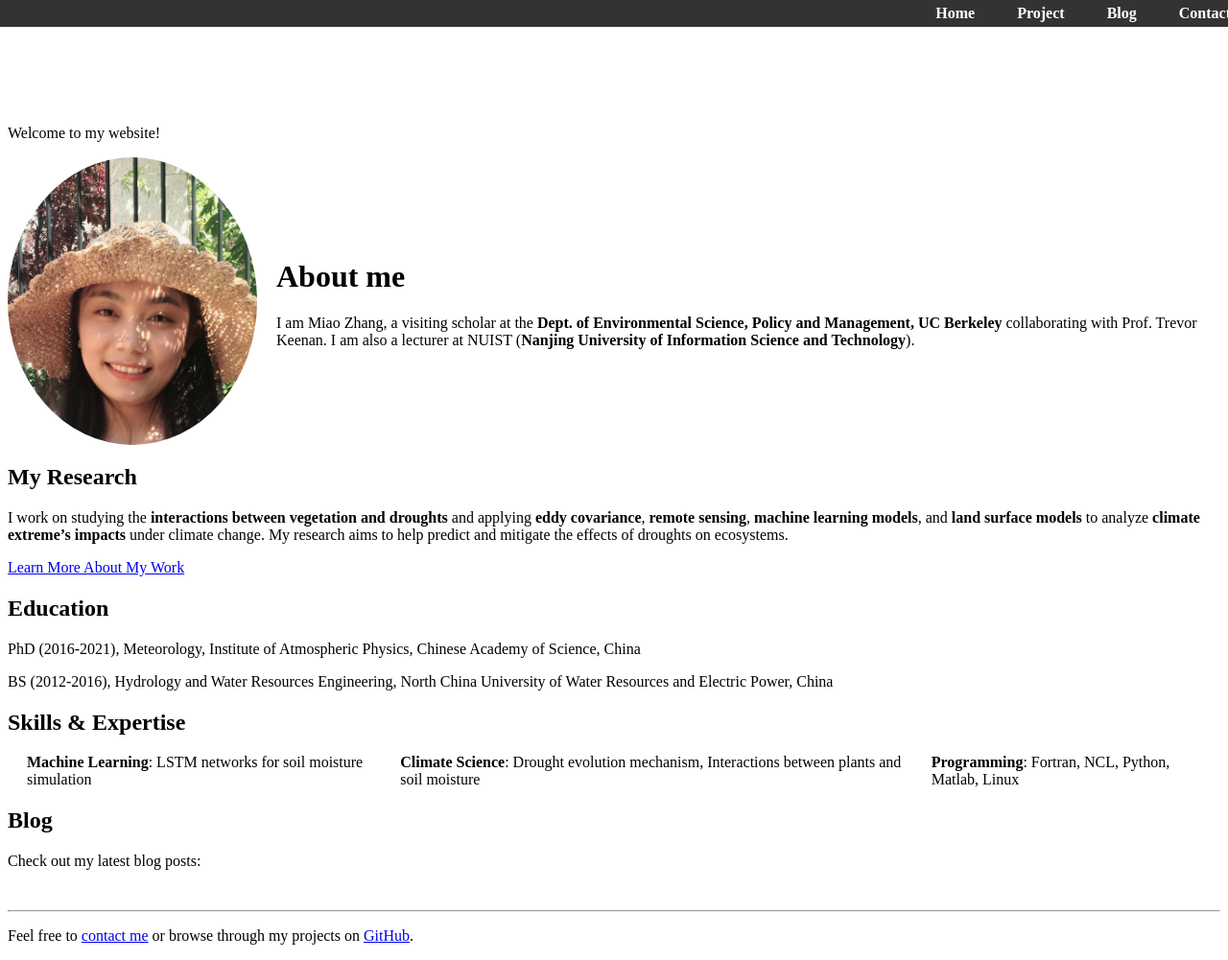
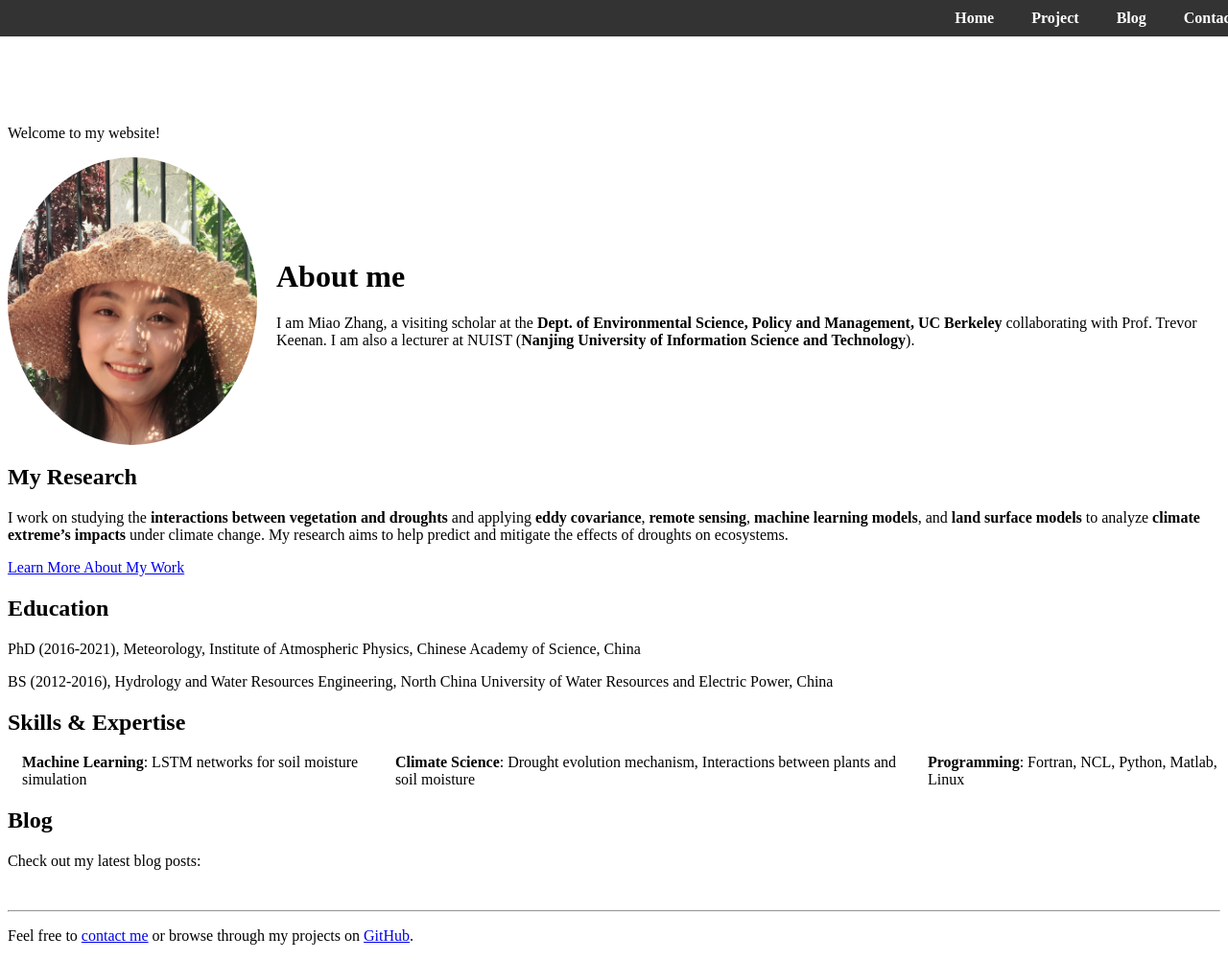
Before and after one commit to miaozhang2025/miaozhang2025.github.io, a Jekyll site: the page built from index.md, in a window 1280 px wide and 1001 px high. Shown: the whole window at 96% size. Built offline with Jekyll 4.4.1, drawn with Linux system fonts in a browser that asks for light colours.

Commit message:
Update custom.css

```diff
--- a/assets/css/custom.css
+++ b/assets/css/custom.css
@@ -10,7 +10,7 @@ header {
   left: 0;
   background-color: rgba(0, 0, 0, 0.8); /* Optional: a background color for the header */
   width: 100%;
-  padding: 5px 15px;
+  padding: 10px 20px;
   z-index: 1000; /* Ensures the header stays above other content */
 }
 
@@ -30,7 +30,7 @@ ul {
 }
 
 ul li {
-  margin-left: 20px; /* Spacing between menu items */
+  margin-left: 15px; /* Spacing between menu items */
 }
 
 ul li a {
```
